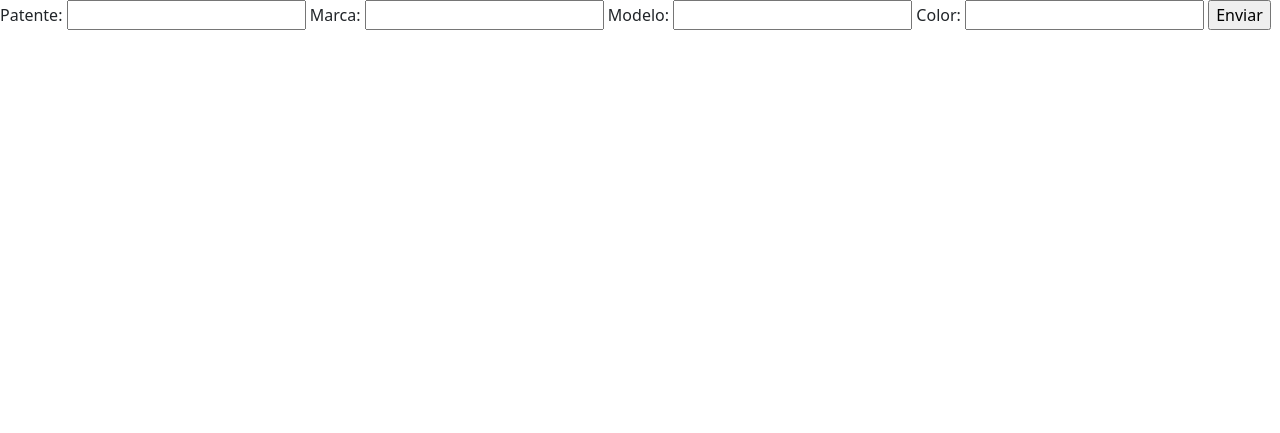
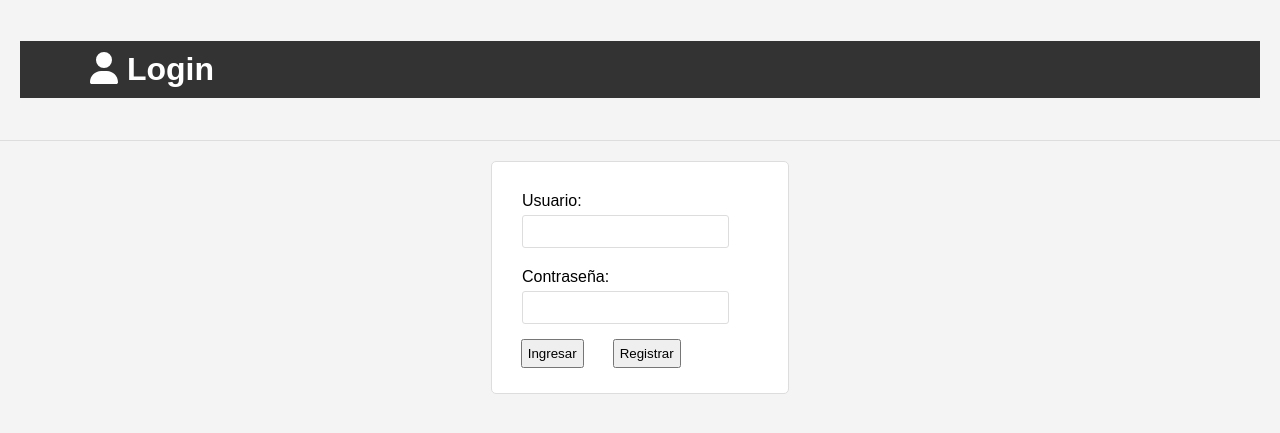
Before and after one commit to rcalabrese0/Mi_taller, a Flask app: page / in a window 1280 px wide. Shown: the top 433 px of the page. Run offline with Flask 3, Linux system fonts and the light colour scheme.

Commit message:
agrego vistas + .css en static

```diff
--- a/app.py
+++ b/app.py
@@ -3,19 +3,19 @@
 
 app = Flask(__name__)
 
-# Configura la conexión a la base de datos MySQL
+""" # Configura la conexión a la base de datos MySQL
 db = pymysql.connect(
     host="localhost",
     user="root",
     password="1234567",
     database="mytaller_db",
     cursorclass=pymysql.cursors.DictCursor
-)
+) """
 
 
 @app.route('/')
 def formulario():
-    return render_template('addauto.html')
+    return render_template('index.html')
 
 def insertar_auto(patente, marca, modelo, color):
     try:
--- a/model/instancia_cero.py
+++ b/model/instancia_cero.py
@@ -6,7 +6,6 @@
         self.__aceite=aceite
         self.__freno=freno
         self.__correa=correa
-
 
     def getKilometros(self):
         return (self.__kilometros)
@@ -37,8 +36,6 @@
     def __str__(self):
         return f"kilometros: {self.__kilometros},cubiertas: {self.__cubiertas},freno: {self.__freno},correa: {self.__correa},aceite: {self.__aceite}"
 
-
-
     def alta_mantenimineto(self,aceite,correa,cubiertas,freno,kilometros):
 
         self.setAceite(aceite)
--- a/model/usuario.py
+++ b/model/usuario.py
@@ -1,12 +1,12 @@
 
 class persona():
-    def __init__(self,dni="dni_persona",nombre="nombre",apellido="apellido",correo="corro@corre.com",cel="1223444",id_perosna="1") -> None:
+    def __init__(self,dni="dni_persona",nombre="nombre",apellido="apellido",correo="corro@corre.com",cel="1223444",id_persona="1") -> None:
         self.__dni=dni
         self.__nombre=nombre
         self.__apellido=apellido
         self.__correo=correo
         self.__cel=cel
-        self.__id_persona=id_perosna
+        self.__id_persona=id_persona
 
 
 
@@ -23,7 +23,7 @@
     def getApellido(self):
         return (self.__apellido)
     def setApellido(self,apellido):
-        self.__apelldio=apellido
+        self.__apellido=apellido
 
     def getCorreo(self):
         return (self.__correo)
--- a/static/styles.css
+++ b/static/styles.css
@@ -20,6 +20,7 @@
 }
 
 table, th, td {
+    margin-right: 11%;
     border: 1px solid #ddd;
 }
 
@@ -47,10 +48,10 @@
 }
 
 input[type="text"],
-input[type="number"] {
-    width: 100%;
+input[type="number"],
+input[type="password"] {
+    width: 80%;
     padding: 8px;
-    margin-bottom: 10px;
     border: 1px solid #ddd;
     border-radius: 3px;
 }
@@ -59,58 +60,21 @@
 .kilometros .editar-button,
 .eliminar-button {
     margin-left: 5px;
-    background-color:  #333; /* Cambia el color del fondo */
-    color: white; /* Cambia el color del texto */
-    padding: 5px 10px; /* Ajusta el relleno (padding) */
-    border: none; /* Elimina el borde */
-    border-radius: 3px; /* Agrega esquinas redondeadas */
-    cursor: pointer; /* Cambia el cursor al pasar el mouse sobre el botón */
-    transition: background-color 0.3s, color 0.3s; /* Agrega transiciones suaves */
+    background-color: #333;
+    color: white;
+    padding: 5px 10px;
+    border: none;
+    border-radius: 3px;
+    cursor: pointer;
+    transition: background-color 0.3s, color 0.3s;
 }
 
 /* Estilos para el hover */
 .kilometros .editar-button:hover,
 .eliminar-button:hover {
-    background-color: rgb(0, 183, 255);  /* Cambia el color de fondo al pasar el mouse */
-    color: #fff; /* Cambia el color del texto al pasar el mouse */
+    background-color: rgb(0, 183, 255);
+    color: #fff;
 }
-
-
-/* Estilos para el boton guardar y agregar */
-button {
-    background-color: #333;
-    color: #fff;
-    padding: 10px 20px;
-    border: none;
-    border-radius: 3px;
-    cursor: pointer;
-    transition: background-color 0.3s, color 0.3s; /* Agrega transiciones suaves */
-}
-
-button:hover {
-    background-color: rgb(0, 183, 255);
-}
-
-/* Estilos para el botón +AgregarVehiculo */
-#mostrarPopup {
-    position: absolute;
-    top: 34px;
-    right: 10px;
-    background-color: #555;
-    color: #fff;
-    padding: 10px 20px;
-    border: none;
-    border-radius: 3px;
-    cursor: pointer;
-    transition: background-color 0.3s, color 0.3s; /* Agrega transiciones suaves */
-}
-
-/* Estilos para el hover del botón +AgregarVehiculo */
-#mostrarPopup:hover {
-    background-color:  rgb(0, 183, 255);  /* Cambia el color de fondo al pasar el mouse */
-    color: #fff; /* Cambia el color del texto al pasar el mouse */
-}
-
 
 /* Estilos para el modal */
 .modal {
@@ -120,7 +84,7 @@
     left: 0;
     width: 100%;
     height: 100%;
-    background-color: rgba(0,0,0,0.4);
+    background-color: rgba(0, 0, 0, 0.4);
 }
 
 .modal-content {
@@ -165,3 +129,88 @@
 select#marca:focus {
     border: 2px solid #555;
 }
+
+/* Estilos para los botones */
+.btn1 {
+    position: absolute;
+    padding: 10px 20px; /* Ajusta el relleno (padding) para el tamaño del botón */
+    background-color: #333; /* Cambia el color de fondo */
+    color: #fff; /* Cambia el color del texto */
+    text-align: center; /* Alinea el texto en el centro */
+    text-decoration: none; /* Elimina la subrayado de enlace */
+    border: none; /* Elimina el borde */
+    border-radius: 5px; /* Agrega esquinas redondeadas */
+    cursor: pointer; /* Cambia el cursor al pasar el mouse sobre el botón */
+    transition: background-color 0.3s, color 0.3s; /* Agrega transiciones suaves */
+    margin-left: 90%;
+}
+
+.btn2 {
+    margin-left: 48%;
+    margin-top: 100px;
+    padding: 10px 20px; /* Ajusta el relleno (padding) para el tamaño del botón */
+    background-color: #333; /* Cambia el color de fondo */
+    color: #fff; /* Cambia el color del texto */
+    text-align: center; /* Alinea el texto en el centro */
+    text-decoration: none; /* Elimina la subrayado de enlace */
+    border: none; /* Elimina el borde */
+    border-radius: 5px; /* Agrega esquinas redondeadas */
+    cursor: pointer; /* Cambia el cursor al pasar el mouse sobre el botón */
+    transition: background-color 0.3s, color 0.3s; /* Agrega transiciones suaves */
+}
+
+/* Estilos para el hover del botón */
+.btn1:hover, .btn2:hover {
+    background-color: rgb(0, 183, 255);
+    color: #fff;
+}
+
+/* Estilos para la tabla con la clase "tabla2" en auto.html */
+.tabla2 {
+    max-width: 20%; /* Ancho de la tabla */
+    margin: 0 auto; /* Centra la tabla horizontalmente en la página */
+    margin-bottom: 20px;
+    background-color: #fff; /* Estilo de fondo de la tabla */
+}
+
+/* Estilos para el encabezado */
+.header {
+    padding: 20px; /* Añade un espacio superior e inferior */
+    border-bottom: 1px solid #ddd; /* Agrega una línea divisoria en la parte inferior */
+}
+
+/* Estilos para la sección "Usuario" */
+.user-section {
+    padding: 5px;
+    margin-right: 80%; /* Añade espacio a la derecha para separar de "Listado de Vehículos" */
+}
+
+/* Estilos para la sección "Listado de Vehículos" */
+.car-section {
+    margin: 10%;
+    font-size: 30px; /* Tamaño de fuente opcional */
+}
+
+.input-container {
+    max-width: 100%;
+    padding: 10px;
+}
+
+.login-form {
+    max-width: 20%;
+}
+
+.button-container {
+    padding: 5px;
+}
+
+.btn-login {
+    padding: 5px;
+    margin-left: 1.5%;
+    margin-right: 10%;
+}
+
+.btn-register {
+    padding: 5px;
+    margin-left: 0%;
+}
--- a/templates/index.html
+++ b/templates/index.html
@@ -3,66 +3,37 @@
 <head>
     <meta charset="UTF-8">
     <meta name="viewport" content="width=device-width, initial-scale=1.0">
+    <!-- Enlace a Font Awesome para los íconos -->
     <link rel="stylesheet" href="https://cdnjs.cloudflare.com/ajax/libs/font-awesome/6.4.0/css/all.min.css">
-    <title>Listado de Vehículos</title>
-    <link rel="stylesheet" href="static\styles.css">
+    <!-- Enlace a tu archivo CSS personalizado -->
+    <link rel="stylesheet" href="../static/styles.css">
+    <title>Login</title>
 </head>
 <body>
-    <h1>Listado de Vehículos <i class="fas fa-car"></i></h1>
-    <table>
-        <thead>
-            <tr>
-                <th>Patente</th>
-                <th>Marca</th>
-                <th>Kilómetros</th>
-                <th>Modelo</th>
-                <th>Año</th>
-                <th>Color</th>
-                <th>Tipo</th>
-                <th>Acciones</th> <!-- columna de acciones -->
-            </tr>
-        </thead>
-        <tbody id="vehiculos">
-        </tbody>
-    </table>
-
-    <button id="mostrarPopup"><i class="fas fa-plus"></i> Agregar Vehículo</button>
-
-    <div id="myModal" class="modal">
-        <div class="modal-content">
-            <span class="close">&times;</span>
-            <form id="formulario">
-                <h2>Agregar Vehículo</h2>
-                <label for="patente">Patente:</label>
-                <input type="text" id="patente" required>
-                <label for="marca">Marca:</label>
-                <select id="marca" required>
-                    <option value="Toyota">Toyota</option>
-                    <option value="Honda">Honda</option>
-                    <option value="Ford">Ford</option>
-                    <option value="Chevrolet">Chevrolet</option>
-                </select>
-                <label for="kilometros">Kilómetros:</label>
-                <input type="number" id="kilometros" required>
-                <label for="modelo">Modelo:</label>
-                <input type="text" id="modelo" required>
-                <label for="ano">Año:</label>
-                <input type="number" id="ano" required>
-                <label for="color">Color:</label>
-                <input type="text" id="color" required>
-                <label for="tipo">Tipo:</label>
-                <select id="tipo" required>
-                    <option value="Auto">Auto</option>
-                    <option value="Moto">Moto</option>
-                    <option value="Camioneta">Camioneta</option>
-                    <option value="Micro">Micro</option>
-                </select>
-                <button type="button" onclick="agregarVehiculo()">Agregar</button>
-            </form>
-        </div>
+    <!-- Encabezado de la página -->
+    <div class="header">
+        <h1>
+            <span class="user-section"><i class="fas fa-user"></i> Login</span>
+        </h1>
     </div>
 
+    <!-- Formulario de inicio de sesión -->
+    <form class="login-form" action="index2.html" method="post"> <!-- Aca en "action" se puede linkear el archivo para procesar el loguin, ej: procesar_login.php -->
+        <div class="input-container">
+            <label for="usuario">Usuario:</label>
+            <input type="text" id="usuario" name="usuario" required>
+        </div>
+        <div class="input-container">
+            <label for="contrasena">Contraseña:</label>
+            <input type="password" id="contrasena" name="contrasena" required>
+        </div>
+        <div class="button-container">
+            <button type="submit" class="btn-login">Ingresar</button>
+            <button type="button" class="btn-register">Registrar</button>
+        </div>
+    </form>
+
+    <!-- Incluye el script de Font Awesome para usar los íconos -->
     <script src="https://cdnjs.cloudflare.com/ajax/libs/font-awesome/6.4.0/js/all.min.js"></script>
-    <script src="\static\js\script.js"></script>
 </body>
 </html>
```
Also changed, not shown: index.html (deleted, +0 -61 lines), main.py (deleted, +0 -91 lines), templates/auto.html (added, +45 -0 lines), templates/index2.html (added, +83 -0 lines).
